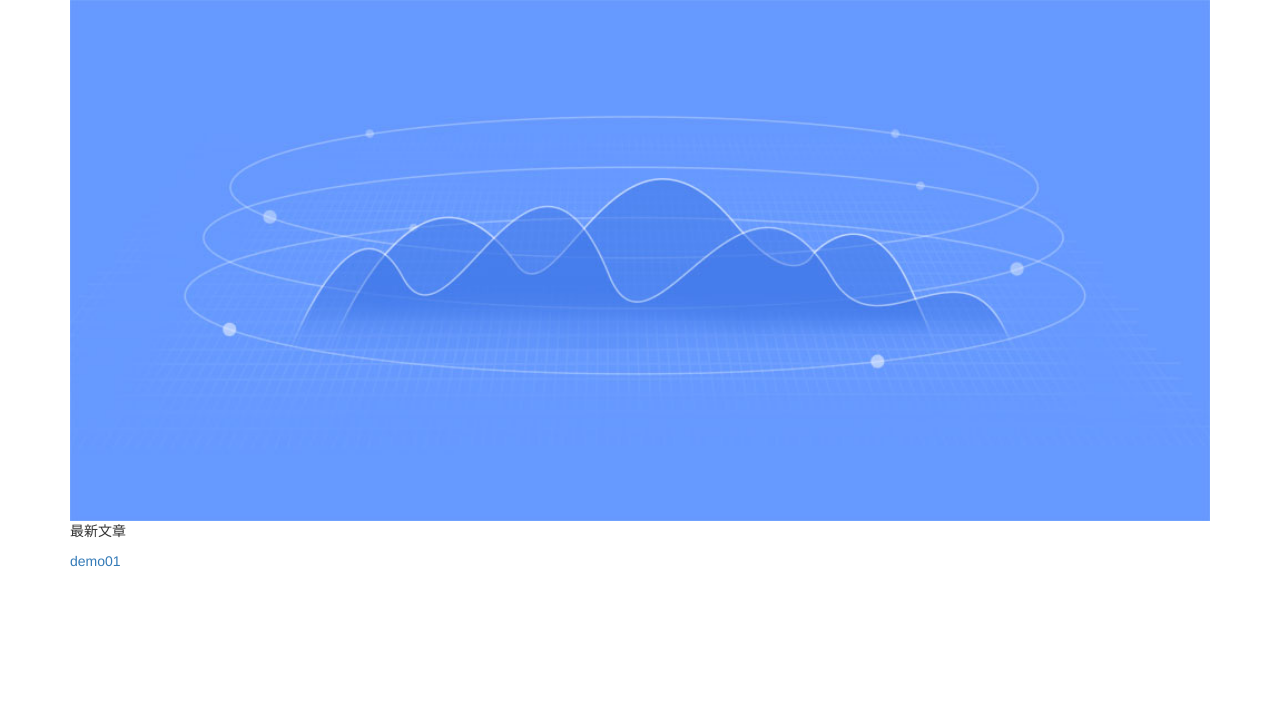
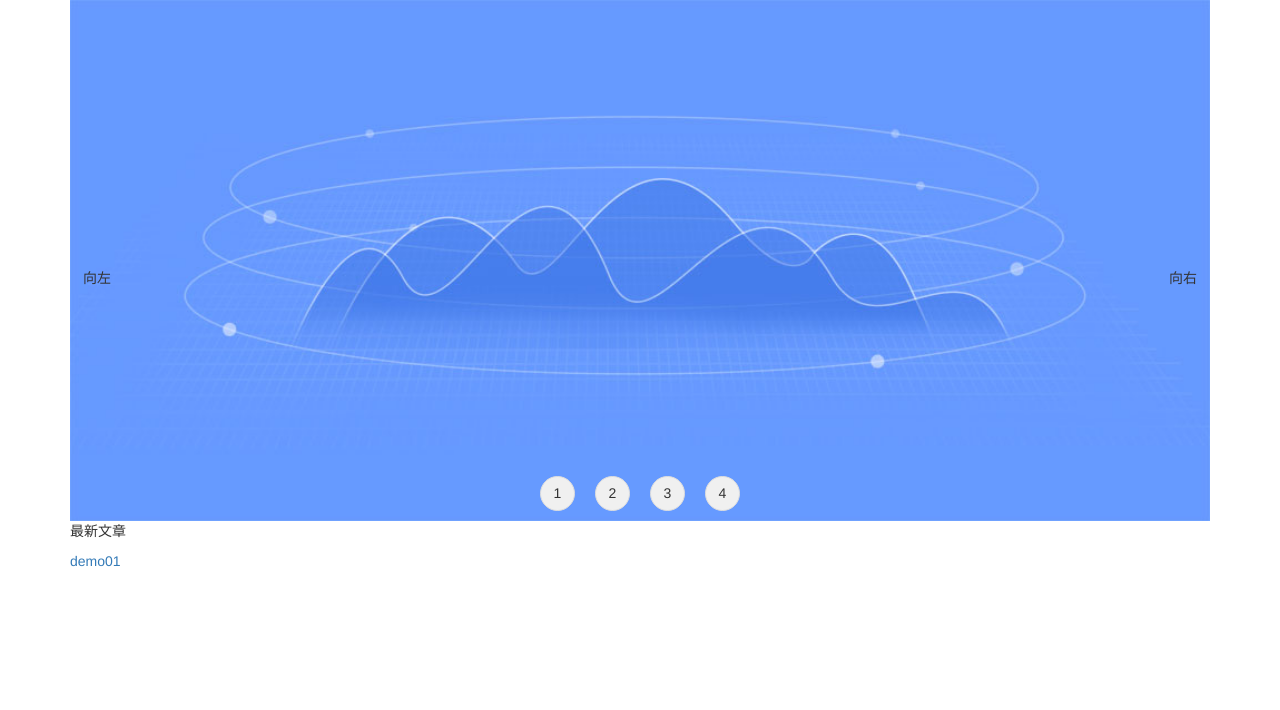
Before and after one commit to mitudegaoyang/kuaiyijian, a PHP site: page / in a window 1280 px wide. Shown: the part 56-766 px from the top of the page. Run offline with PHP 8.4, Linux system fonts and the light colour scheme; style sheets or scripts are compiled from the project's sources.

Commit message:
index banner

```diff
--- a/css/index.css
+++ b/css/index.css
@@ -2,8 +2,44 @@ header {
   background-color: #333;
   color: #fff;
 }
-nav img {
+nav .blog_banner_box {
+  position: relative;
+}
+nav .blog_banner_box img {
   width: 100%;
+}
+nav .blog_banner_box .blog_banner_left {
+  position: absolute;
+  left: 0;
+  top: 50%;
+}
+nav .blog_banner_box .blog_banner_right {
+  position: absolute;
+  right: 0;
+  top: 50%;
+}
+nav .blog_banner_box .blog_banner_btn {
+  position: absolute;
+  left: 50%;
+  bottom: 10px;
+}
+nav .blog_banner_box .blog_banner_btn ul {
+  position: relative;
+  left: -50%;
+  bottom: 0;
+}
+nav .blog_banner_box .blog_banner_btn ul li {
+  float: left;
+  margin: 0 10px;
+}
+nav .blog_banner_box .blog_banner_btn ul li b {
+  display: inline-block;
+  width: 35px;
+  height: 35px;
+  border: 1px solid #ddd;
+  border-radius: 50%;
+  text-align: center;
+  background: #f0f0f0;
 }
 footer {
   background-color: #333;
--- a/css/index.less
+++ b/css/index.less
@@ -3,8 +3,44 @@ header{
   color: #fff;
 }
 nav{
-  img{
-    width: 100%;
+  .blog_banner_box{
+    position: relative;
+    img{
+      width: 100%;
+    }
+    .blog_banner_left{
+      position: absolute;
+      left: 0;
+      top: 50%;
+    }
+    .blog_banner_right{
+      position: absolute;
+      right: 0;
+      top: 50%;
+    }
+    .blog_banner_btn{
+      position: absolute;
+      left: 50%;
+      bottom: 10px;
+      ul{
+        position: relative;
+        left: -50%;
+        bottom: 0;
+        li{
+          float: left;
+          margin: 0 10px;
+          b{
+            display: inline-block;
+            width: 35px;
+            height: 35px;
+            border: 1px solid #ddd;
+            border-radius: 50%;
+            text-align: center;
+            background: #f0f0f0;
+          }
+        }
+      }
+    }
   }
 }
 footer{
--- a/index.html
+++ b/index.html
@@ -20,7 +20,19 @@
 </header>
 <nav>
     <div class="container">
-        <img src="img/banner/banner01.jpg" alt="banner01"/>
+        <div class="blog_banner_box">
+            <img src="img/banner/banner01.jpg" alt="banner01"/>
+            <div class="blog_banner_left btn">向左</div>
+            <div class="blog_banner_right btn">向右</div>
+            <div class="blog_banner_btn">
+                <ul>
+                    <li><b class="btn">1</b></li>
+                    <li><b class="btn">2</b></li>
+                    <li><b class="btn">3</b></li>
+                    <li><b class="btn">4</b></li>
+                </ul>
+            </div>
+        </div>
     </div>
 </nav>
 <main class="container">
```
Also changed, not shown: img/banner/banner02.jpg, img/banner/banner04.jpg.
